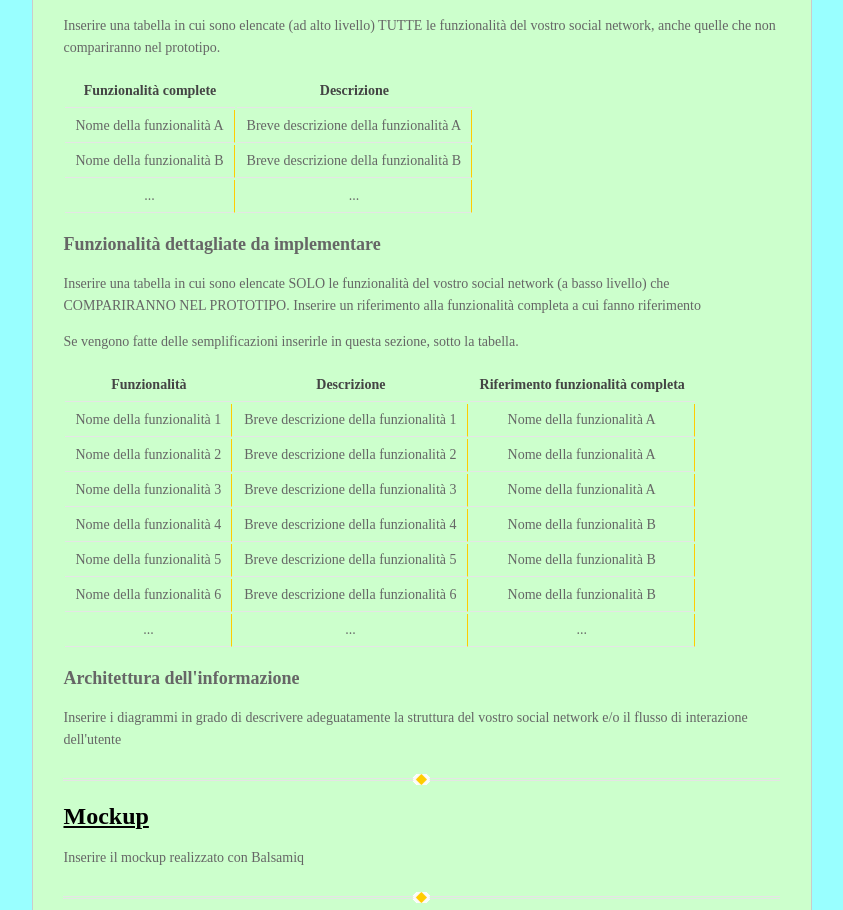
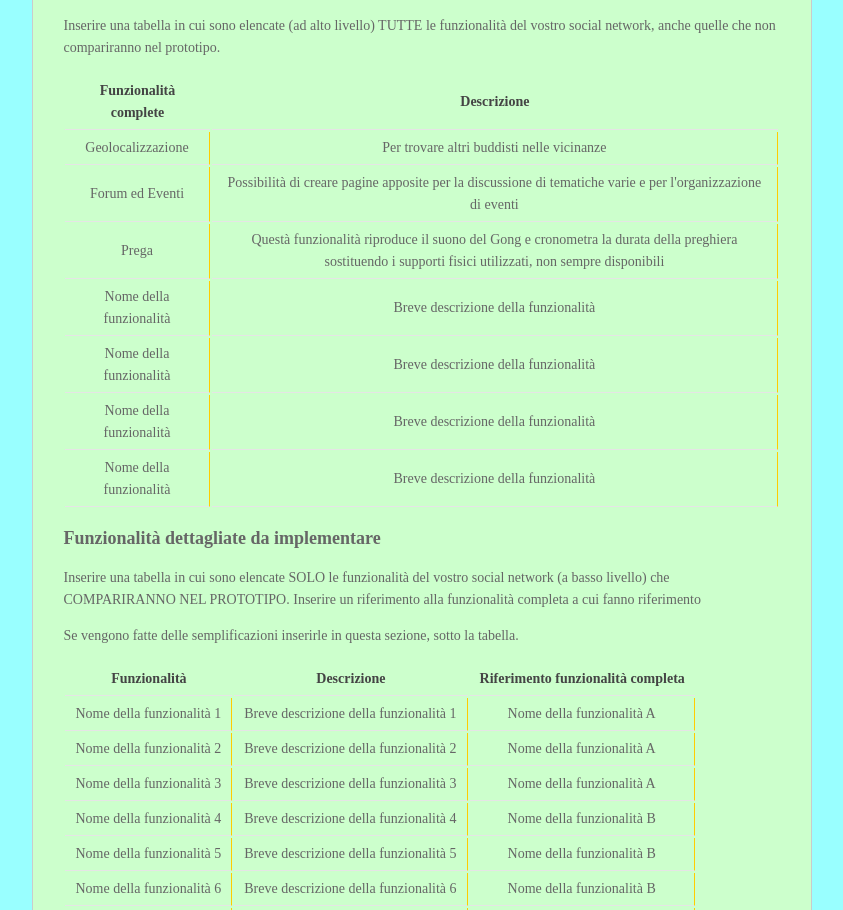
Before and after one commit to SoNet-2017/Naisho, a plain HTML site: page index.html in a window 1280 px wide. Shown: the part 1472-2382 px from the top of the page, without its empty margins (348-1191 px from the left). Drawn offline with Linux system fonts and the light colour scheme.

Commit message:
Update index.html

```diff
--- a/index.html
+++ b/index.html
@@ -169,16 +169,34 @@
               </thead>
               <tbody>
               <tr>
-                <td style="text-align: center">Nome della funzionalità A</td>
-                <td style="text-align: center">Breve descrizione della funzionalità A</td>
+                <td style="text-align: center">Geolocalizzazione</td>
+                <td style="text-align: center">Per trovare altri buddisti nelle vicinanze</td>
               </tr>
               <tr>
-                <td style="text-align: center">Nome della funzionalità B</td>
-                <td style="text-align: center">Breve descrizione della funzionalità B</td>
+                <td style="text-align: center">Forum ed Eventi</td>
+                <td style="text-align: center">Possibilità di creare pagine apposite per la discussione di tematiche varie
+                e per l'organizzazione di eventi</td>
               </tr>
               <tr>
-                <td style="text-align: center">...</td>
-                <td style="text-align: center">...</td>
+                <td style="text-align: center">Prega</td>
+                <td style="text-align: center">Questà funzionalità riproduce il suono del Gong e cronometra la durata della preghiera
+                sostituendo i supporti fisici utilizzati, non sempre disponibili</td>
+              </tr>
+                <tr>
+                <td style="text-align: center">Nome della funzionalità </td>
+                <td style="text-align: center">Breve descrizione della funzionalità </td>
+              </tr>
+              <tr>
+                <td style="text-align: center">Nome della funzionalità </td>
+                <td style="text-align: center">Breve descrizione della funzionalità </td>
+              </tr>
+                <tr>
+                <td style="text-align: center">Nome della funzionalità </td>
+                <td style="text-align: center">Breve descrizione della funzionalità </td>
+              </tr>
+                <tr>
+                <td style="text-align: center">Nome della funzionalità </td>
+                <td style="text-align: center">Breve descrizione della funzionalità </td>
               </tr>
             </tbody>
           </table>
```
